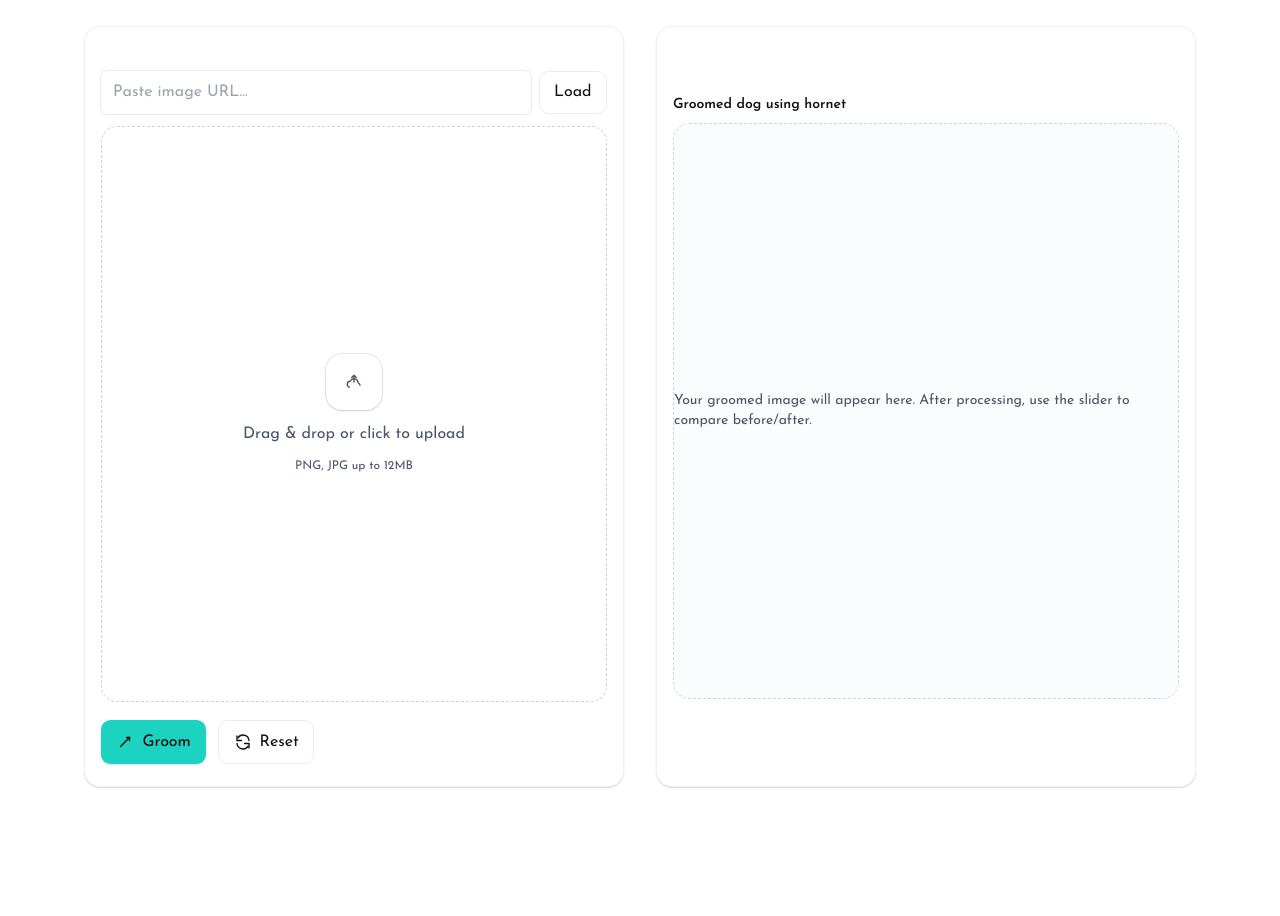
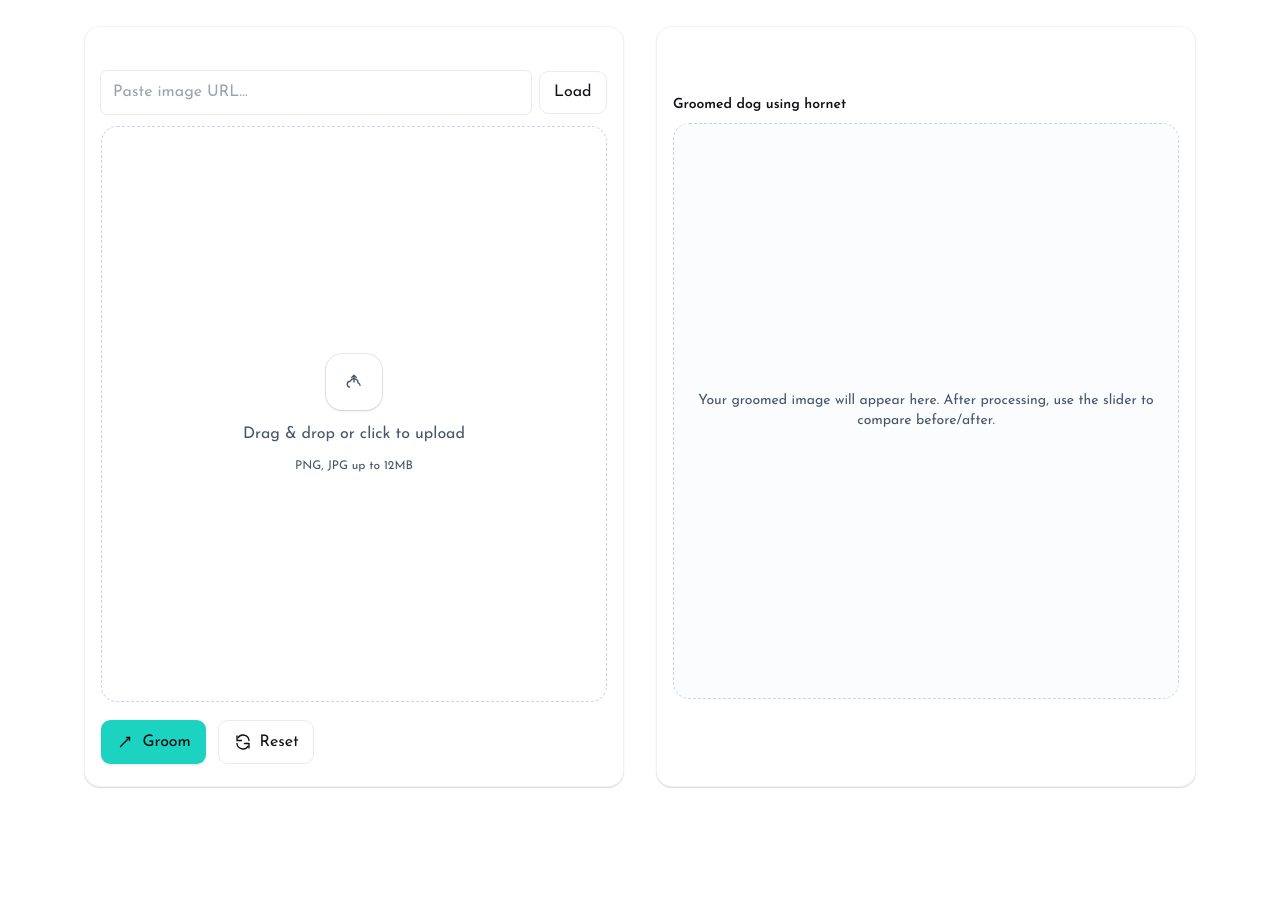
Before and after one commit to Rehan111-555/Groom-dog, a Next.js app: page / in a window 1280 px wide. Shown: the part 1434-2350 px from the top of the page. Built offline with nearby package versions, Linux system fonts and the light colour scheme.

Commit message:
Update page.jsx

```diff
--- a/app/page.jsx
+++ b/app/page.jsx
@@ -360,7 +360,7 @@ function UploadAndResult(){
           <div ref={rightTitleRef} className="mb-2 text-sm font-semibold">Groomed dog using hornet</div>
           <div className="rounded-2xl overflow-hidden" style={{ height: panelH }}>
             {!resultUrl ? (
-              <div className="h-full grid place-items-center rounded-2xl border border-dashed border-slate-300 bg-slate-50/60 dark:bg-[var(--app-surface)] dark:border-[var(--app-border)] text-sm text-slate-600 dark:text-[var(--app-muted)]">
+              <div className="h-full grid place-items-center rounded-2xl border border-dashed border-slate-300 bg-slate-50/60 dark:bg-[var(--app-surface)] dark:border-[var(--app-border)] text-sm text-slate-600 text-center dark:text-[var(--app-muted)]">
                 Your groomed image will appear here. After processing, use the slider to compare before/after.
               </div>
             ) : (
```
